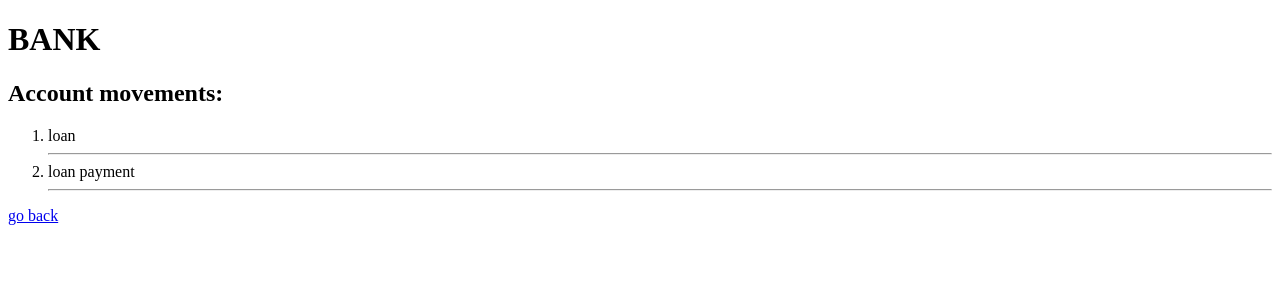
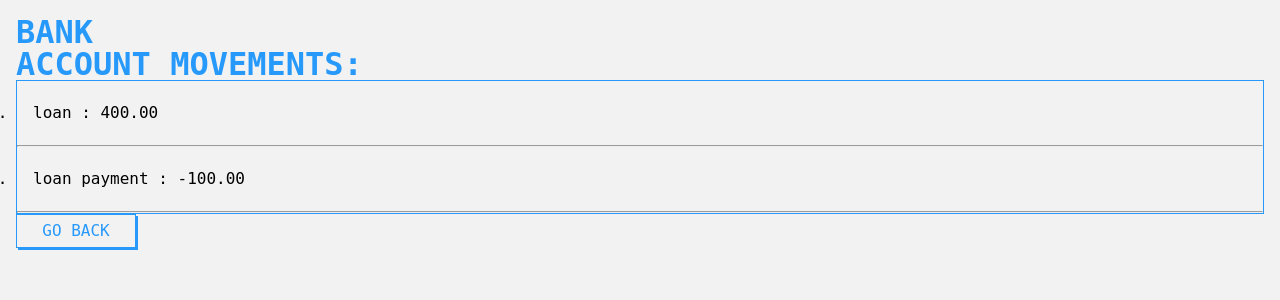
Before and after one commit to iganaskret/django_bank, a Django app: page /bank/movements/11/ in a window 1280 px wide. Shown: the top 300 px of the page. Run offline with Django 3.2, Linux system fonts and the light colour scheme; a user stored in the database is signed in; data comes from the database, SQL or seed files in the repository; both versions use the stored data as it was after the commit.

Commit message:
final 0.1

```diff
--- /dev/null
+++ b/bank_app/static/bank_app/bank_app.css
@@ -0,0 +1,88 @@
+body {
+    background: #F2F2F2;
+    color: black;
+    padding: 1rem;
+    line-height: 2rem;
+}
+
+* {
+    margin: 0px;
+    padding: 0px;
+    box-sizing: border-box;
+    font-weight: 300;
+    font-size: 1rem;
+    font-family: monospace;
+}
+
+.loan__panel {
+    display: flex;
+    align-items: center;
+    gap: 1rem;
+}
+
+a {
+    color: #2699FB;
+    text-decoration: none;
+    cursor: pointer;
+    text-transform: uppercase;
+    border: 1px solid #2699FB;
+    padding: 0 5px;
+    background: transparent;
+    box-shadow: 2px 2px 0px;
+
+    min-width: 100px;
+    max-width: 120px;
+    width: auto;
+    display: flex;
+    justify-content: center;
+}
+
+h1, h2, h3, h4, h5 {
+    color: #2699FB;
+    text-transform: uppercase;
+    font-size: 2rem;
+    font-weight: 900;
+}
+
+ul {
+    display: flex;
+    align-items: center;
+    gap: 1rem;
+    padding: 1rem 0;
+    list-style-type: none;
+}
+
+ol {
+    border: 1px solid #2699FB;
+}
+
+li {
+    padding: 1rem;
+}
+
+input {
+    border: 1px solid black;
+    padding: 5px 10px;
+    background: transparent;
+}
+
+button {
+    margin: 1rem 0;
+    padding: 5px;
+    color: #2699FB;
+    text-decoration: none;
+    cursor: pointer;
+    text-transform: uppercase;
+    border: 1px solid #2699FB;
+    background: transparent;
+    box-shadow: 2px 2px 0px;
+    max-width: 100px;
+    min-width: 120px;
+    width: auto;
+    display: flex;
+    justify-content: center;
+}
+
+button:hover {
+    box-shadow: -2px -2px 0px;
+}
--- a/bank_app/templates/bank_app/base.html
+++ b/bank_app/templates/bank_app/base.html
@@ -3,6 +3,8 @@
   <head>
     <meta charset="UTF-8" />
     <meta name="viewport" content="width=device-width, initial-scale=1.0" />
+    {% load static %}
+<link rel="stylesheet" type="text/css" href="{% static 'bank_app/bank_app.css' %}" media="screen"/>
     <title>Bank</title>
   </head>
   <body>
--- a/bank_app/templates/bank_app/movements.html
+++ b/bank_app/templates/bank_app/movements.html
@@ -2,7 +2,7 @@
 <h2>Account movements:</h2>
 <ol>
   {% for movement in movements %}
-  <li>{{ movement.text }}</li>
+  <li>{{ movement.text }} : {{ movement.amount }}</li>
   <hr />
   {% endfor %}
 </ol>
```
Also changed, not shown: db.sqlite3.
